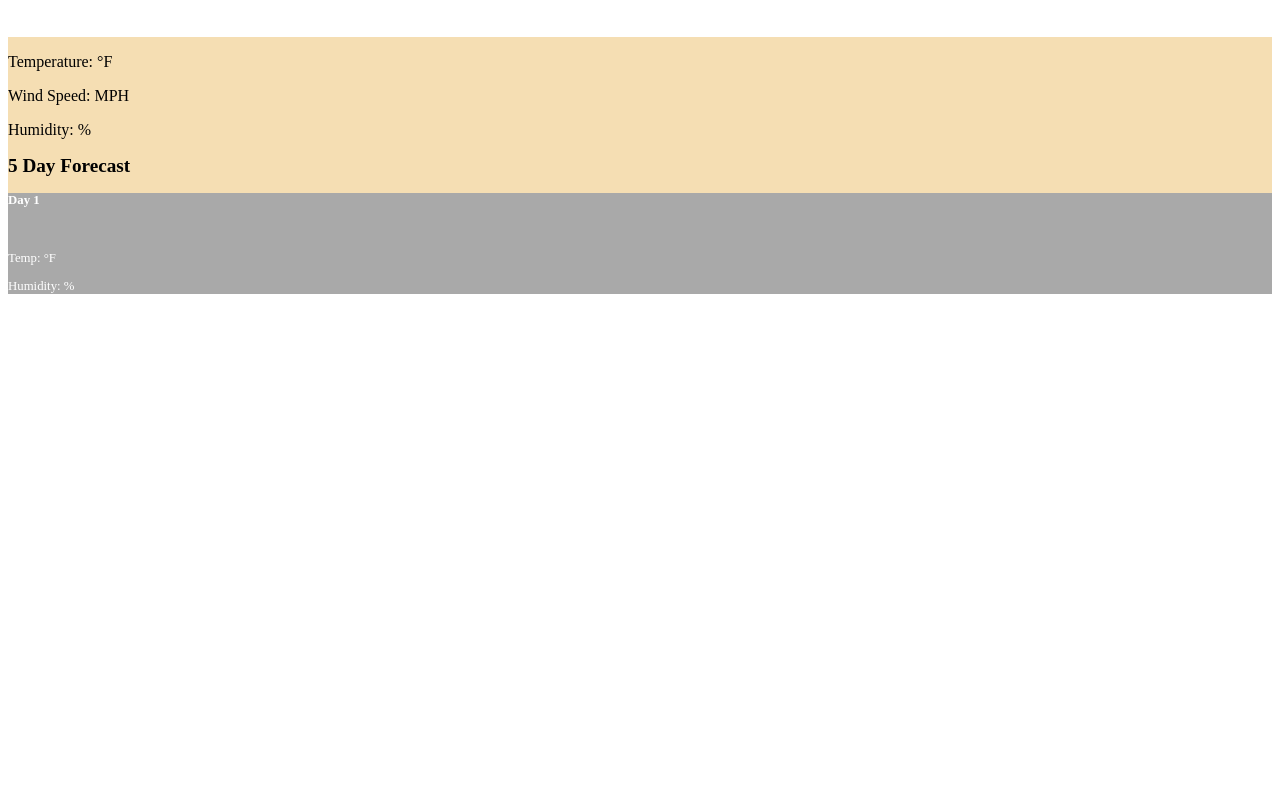
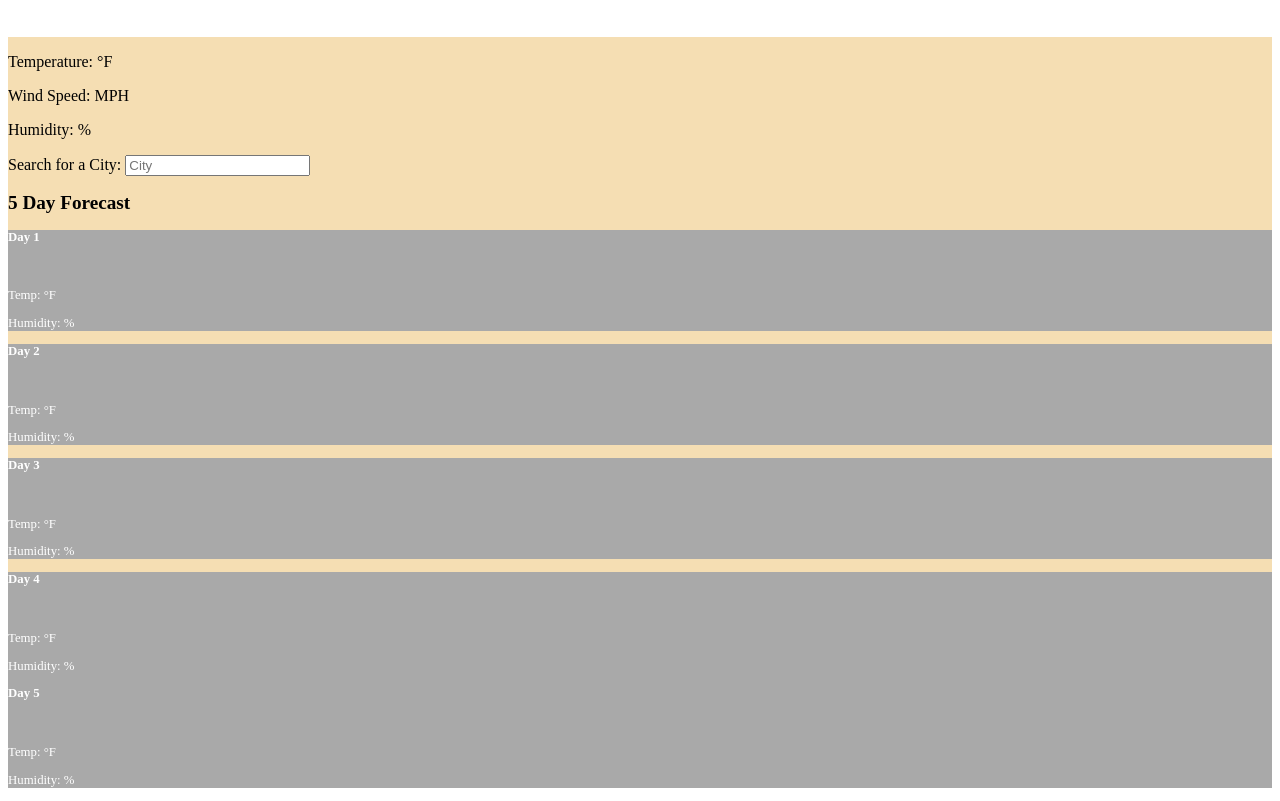
Before and after one commit to Iamshaylajade/Coma-Berenices-6, a plain HTML site: page index.html in a window 1280 px wide. Shown: the part 81-882 px from the top of the page. Before the commit the page ends 800 px from the top, so only its background shows below. Drawn offline with Linux system fonts and the light colour scheme.

Commit message:
updates to css and html

```diff
--- a/index.html
+++ b/index.html
@@ -43,6 +43,15 @@
                             <p class="pl-2">Wind Speed: <span id="wind"></span> MPH</p>
                             <p class="pl-2">Humidity: <span id="humidity"></span>% </p>
                         </div>
+
+                        <div class="col-sm-12 col-md-3 left-panel order-md-1">
+                            <form>
+                                <div class="form-row">
+                                    <div class="form-group col-8">
+                                        <label for="city-input">Search for a City:</label>
+                                        <input type="text" placeholder="City" class="form-control" id="city-input">
+                                    </div>
+
                         <div class="col-12 fiveDay">
                             <h2>5 Day Forecast</h2>
                             <div class="row">
@@ -60,14 +69,68 @@
                                     </div>
                                 </div>
 
+                                <div class="col-sm-10 col-md-4 col-lg-2 p-1 text-center">
+                                    <div class="card day-1 m-0">
+                                        <div class="card-body p-1">
+                                            <p class="card-title">Day 2</p>
+                                            <img class="fiveDay-img mb-2" />
+                                            <p class="card-subtitle mb-2 text-muted">Temp: <span
+                                            class="fiveDay-temp"></span>
+                                            &deg;F</p>
+                                            <p class="card-subtitle mb-2 text-muted">Humidity: <span
+                                            class="fiveDay-humid"></span>%</p>
+                                        </div>
+                                    </div>
+                                </div>
 
+                                <div class="col-sm-10 col-md-4 col-lg-2 p-1 text-center">
+                                    <div class="card day-2 m-0">
+                                        <div class="card-body p-1">
+                                            <p class="card-title">Day 3</p>
+                                            <img class="fiveDay-img mb-2" />
+                                            <p class="card-subtitle mb-2 text-muted">Temp: <span
+                                            class="fiveDay-temp"></span>
+                                            &deg;F</p>
+                                            <p class="card-subtitle mb-2 text-muted">Humidity: <span
+                                            class="fiveDay-humid"></span>%</p>
+                                        </div>
+                                    </div>
+                                </div>
+
+                                <div class="col-sm-10 col-md-4 col-lg-2 p-1 text-center">
+                                    <div class="card day-3 m-0">
+                                        <div class="card-body p-1">
+                                            <p class="card-title">Day 4</p>
+                                            <img class="fiveDay-img mb-2" />
+                                            <p class="card-subtitle mb-2 text-muted">Temp: <span
+                                            class="fiveDay-temp"></span>
+                                            &deg;F</p>
+                                            <p class="card-subtitle mb-2 text-muted">Humidity: <span
+                                            class="fiveDay-humid"></span>%</p>
+                                        </div>
+
+                                <div class="col-sm-10 col-md-4 col-lg-2 p-1 text-center">
+                                <div class="card day-4 m-0">
+                                    <div class="card-body p-1">
+
+                                        <p class="card-title">Day 5</p>
+                                        <img class="fiveDay-img mb-2" />
+                                        <p class="card-subtitle mb-2 text-muted">
+                                        Temp: <span class="fiveDay-temp"></span> &deg;F</p>
+                                        <p class="card-subtitle mb-2 text-muted">Humidity: <span
+                                        class="fiveDay-humid"></span>%</p>
+                                    </div>
+                                </div>
+                            </div>
                     </div>
                 </div>
-            </div>
 
-        </div>
 
-    </div>
+            <!-- </div> -->
+
+        <!-- </div> -->
+
+    <!-- </div> -->
 <script src="script.js"></script>
 </body>
 </html>
```
